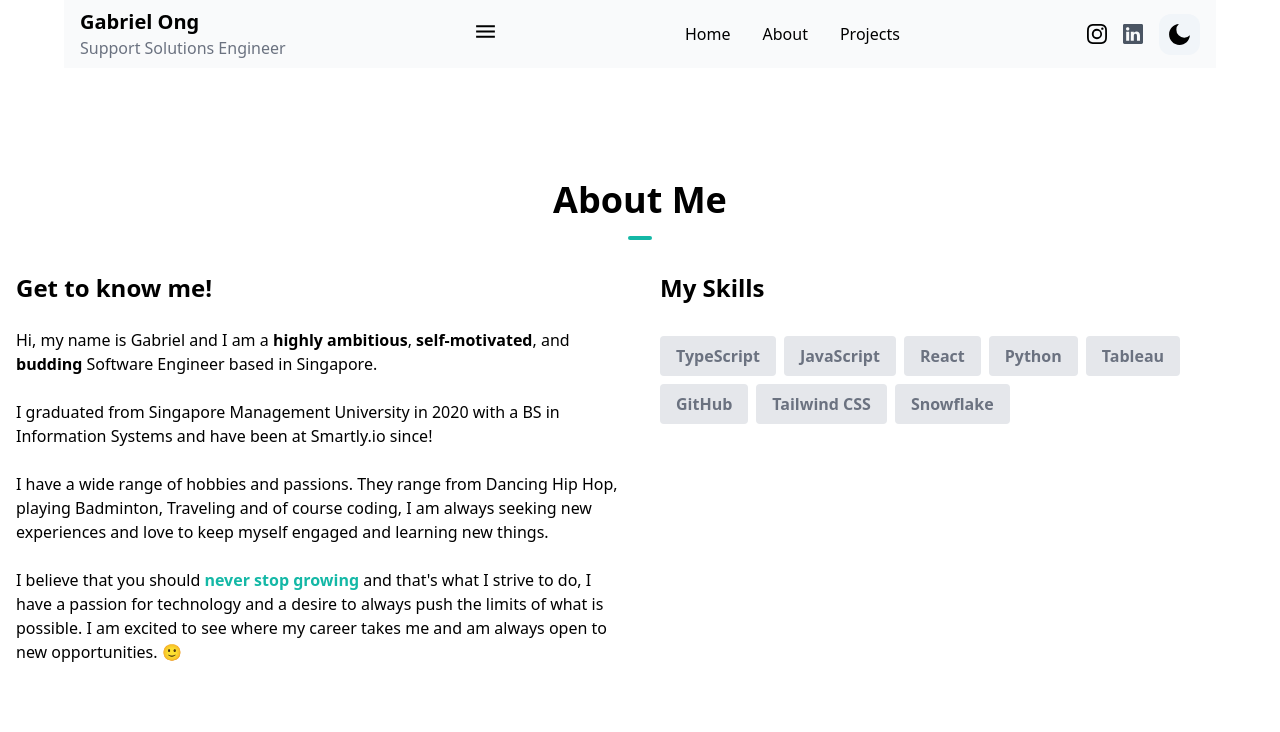
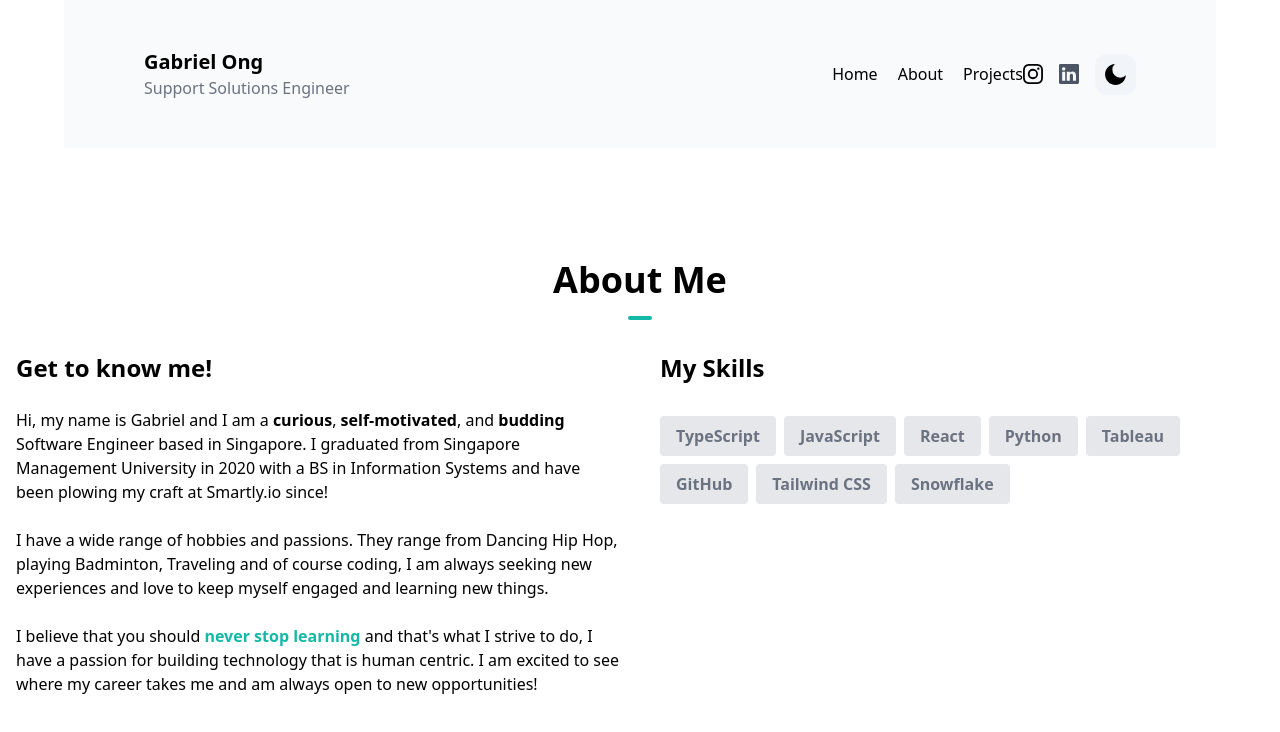
Before and after one commit to Gabrieloxe/gab-portfolio-v1, a Next.js app: page / in a window 1280 px wide. Shown: the top 732 px of the page. Built offline with nearby package versions, Linux system fonts and the light colour scheme.

Commit message:
update about and navbar styling

```diff
--- a/src/components/AboutSection/AboutSection.tsx
+++ b/src/components/AboutSection/AboutSection.tsx
@@ -11,15 +11,41 @@ const skills = [
   { id: 7, skill: 'Tailwind CSS' },
   { id: 8, skill: 'Snowflake' },
 ];
+
+const AboutSectionTitle = () => {
+  return (
+    <h1 className='text-center font-bold text-4xl'>
+      About Me
+      <hr className='w-6 h-1 mx-auto my-4 bg-teal-500 border-0 rounded'></hr>
+    </h1>
+  );
+};
+
+const SkillsSection = () => {
+  return (
+    <div className='text-center md:w-1/2 md:text-left'>
+      <h1 className='text-2xl font-bold mb-6'>My Skills</h1>
+      <div className='flex flex-wrap flex-row justify-center z-10 md:justify-start'>
+        {skills.map((item) => {
+          return (
+            <p
+              key={item.id}
+              className='bg-gray-200 px-4 py-2 mr-2 mt-2 text-gray-500 rounded font-semibold'
+            >
+              {item.skill}
+            </p>
+          );
+        })}
+      </div>
+      {/* room for fun image */}
+    </div>
+  );
+};
 const AboutSection = () => {
   return (
     <section id='about'>
       <div className='my-12 pb-12 md:pt-16 md:pb-48'>
-        <h1 className='text-center font-bold text-4xl'>
-          About Me
-          <hr className='w-6 h-1 mx-auto my-4 bg-teal-500 border-0 rounded'></hr>
-        </h1>
-
+        <AboutSectionTitle />
         <div className='flex flex-col space-y-10 items-stretch justify-center align-top md:space-x-10 md:space-y-0 md:p-4 md:flex-row md:text-left'>
           <div className='md:w-1/2 '>
             <h1 className='text-center text-2xl font-bold mb-6 md:text-left'>
@@ -27,15 +53,12 @@ const AboutSection = () => {
             </h1>
             <p>
               Hi, my name is Gabriel and I am a{' '}
-              <span className='font-bold'>{'highly ambitious'}</span>,
+              <span className='font-bold'>{'curious'}</span>,
               <span className='font-bold'>{' self-motivated'}</span>, and
               <span className='font-bold'>{' budding'}</span> Software Engineer
-              based in Singapore.
-            </p>
-            <br />
-            <p>
-              I graduated from Singapore Management University in 2020 with a BS
-              in Information Systems and have been at Smartly.io since!
+              based in Singapore. I graduated from Singapore Management
+              University in 2020 with a BS in Information Systems and have been
+              plowing my craft at Smartly.io since!
             </p>
             <br />
             <p>
@@ -48,30 +71,14 @@ const AboutSection = () => {
             <p>
               I believe that you should{' '}
               <span className='font-bold text-teal-500'>
-                never stop growing
+                never stop learning
               </span>{' '}
-              and that&#39;s what I strive to do, I have a passion for
-              technology and a desire to always push the limits of what is
-              possible. I am excited to see where my career takes me and am
-              always open to new opportunities. 🙂
+              and that&#39;s what I strive to do, I have a passion for building
+              technology that is human centric. I am excited to see where my
+              career takes me and am always open to new opportunities!
             </p>
           </div>
-          <div className='text-center md:w-1/2 md:text-left'>
-            <h1 className='text-2xl font-bold mb-6'>My Skills</h1>
-            <div className='flex flex-wrap flex-row justify-center z-10 md:justify-start'>
-              {skills.map((item) => {
-                return (
-                  <p
-                    key={item.id}
-                    className='bg-gray-200 px-4 py-2 mr-2 mt-2 text-gray-500 rounded font-semibold'
-                  >
-                    {item.skill}
-                  </p>
-                );
-              })}
-            </div>
-            {/* room for fun image */}
-          </div>
+          <SkillsSection />
         </div>
       </div>
     </section>
--- a/src/components/NavBar/NavBarTitle.tsx
+++ /dev/null
@@ -1,19 +0,0 @@
-
-import React from 'react';
-import Link from 'next/link';
-import { userData } from '@/data/constants';
-
-export const NavbarTitle = () => {
-    return (
-        <div className='flex flex-col'>
-          <Link href='/'>
-            <h1 className='font-semibold text-xl dark:text-gray-100'>
-              {userData.name}
-            </h1>
-            <p className='text-base font-light text-gray-500 dark:text-gray-300'>
-              {userData.designation}
-            </p>
-          </Link>
-        </div>
-    );
-};
--- a/src/components/NavBar/Navbar.tsx
+++ b/src/components/NavBar/Navbar.tsx
@@ -2,9 +2,9 @@
 
 import { userData } from '@/data/constants';
 import { useState } from 'react';
-import { NavbarTitle } from './NavBarTitle';
 import { IoMdMenu, IoMdClose } from 'react-icons/io';
 import ThemeButton from '../UI/Card/Buttons/LikeButton/ThemeButton';
+import Link from 'next/link';
 
 type NavItem = {
   label: string;
@@ -25,6 +25,23 @@ const NAV_ITEMS: Array<NavItem> = [
     page: '/projects',
   },
 ];
+
+const NavbarTitle = () => {
+  return (
+    <div className='md:py-5 md:block'>
+      <div className='flex flex-col'>
+        <Link href='/'>
+          <h1 className='font-semibold text-xl dark:text-gray-100'>
+            {userData.name}
+          </h1>
+          <p className='text-base font-light text-gray-500 dark:text-gray-300'>
+            {userData.designation}
+          </p>
+        </Link>
+      </div>
+    </div>
+  );
+};
 
 const SocialMediaButtons = () => {
   return (
@@ -63,25 +80,48 @@ const SocialMediaButtons = () => {
 export const Navbar = () => {
   const [navbar, setNavbar] = useState(false);
 
+  const HamburgerMenu = () => {
     return (
-    <div className='max-w-6xl  mx-auto px-4 py-10 md:py-2 bg-gray-50 dark:bg-stone-900'>
-      <div className='flex  md:flex-row justify-between items-center'>
-        <NavbarTitle />
-        <div>
-          <button onClick={() => setNavbar(!navbar)}>
+      <div className='md:hidden'>
+        <button
+          className='p-2 text-gray-700 rounded-md outline-none focus:border-gray-400 focus:border'
+          onClick={() => setNavbar(!navbar)}
+        >
           {navbar ? <IoMdClose size={25} /> : <IoMdMenu size={25} />}
         </button>
       </div>
-        <div className='space-x-8 md:block'>
+    );
+  };
+
+  return (
+    <header className='max-w-6xl  mx-auto px-4 sm:px-20 py-10 md:py-2 bg-gray-50 dark:bg-stone-900'>
+      <div className='justify-between md:items-center md:flex'>
+        <div>
+          <div className='flex flex-row items-center justify-between py-3 md:py-5 md:block'>
+            <NavbarTitle />
+            <HamburgerMenu />
+          </div>
+        </div>
+        <div>
+          <div
+            className={`flex-1 justify-self-center pb-3 mt-8 md:block md:pb-0 md:mt-0 ${
+              navbar ? 'block' : 'hidden'
+            }`}
+          >
+            <div className='flex  flex-row'>
+              <div className='flex flex-row items-center space-x-5'>
                 {NAV_ITEMS.map((item) => {
                   return <a key={item.label}>{item.label}</a>;
                 })}
               </div>
-        <div className='space-x-4 flex flex-row items-center'>
+              <div className='flex flex-row items-center space-x-4'>
                 <SocialMediaButtons />
                 <ThemeButton />
               </div>
             </div>
           </div>
+        </div>
+      </div>
+    </header>
   );
 };
```
Lines whose indentation alone changed are shown as unchanged.
